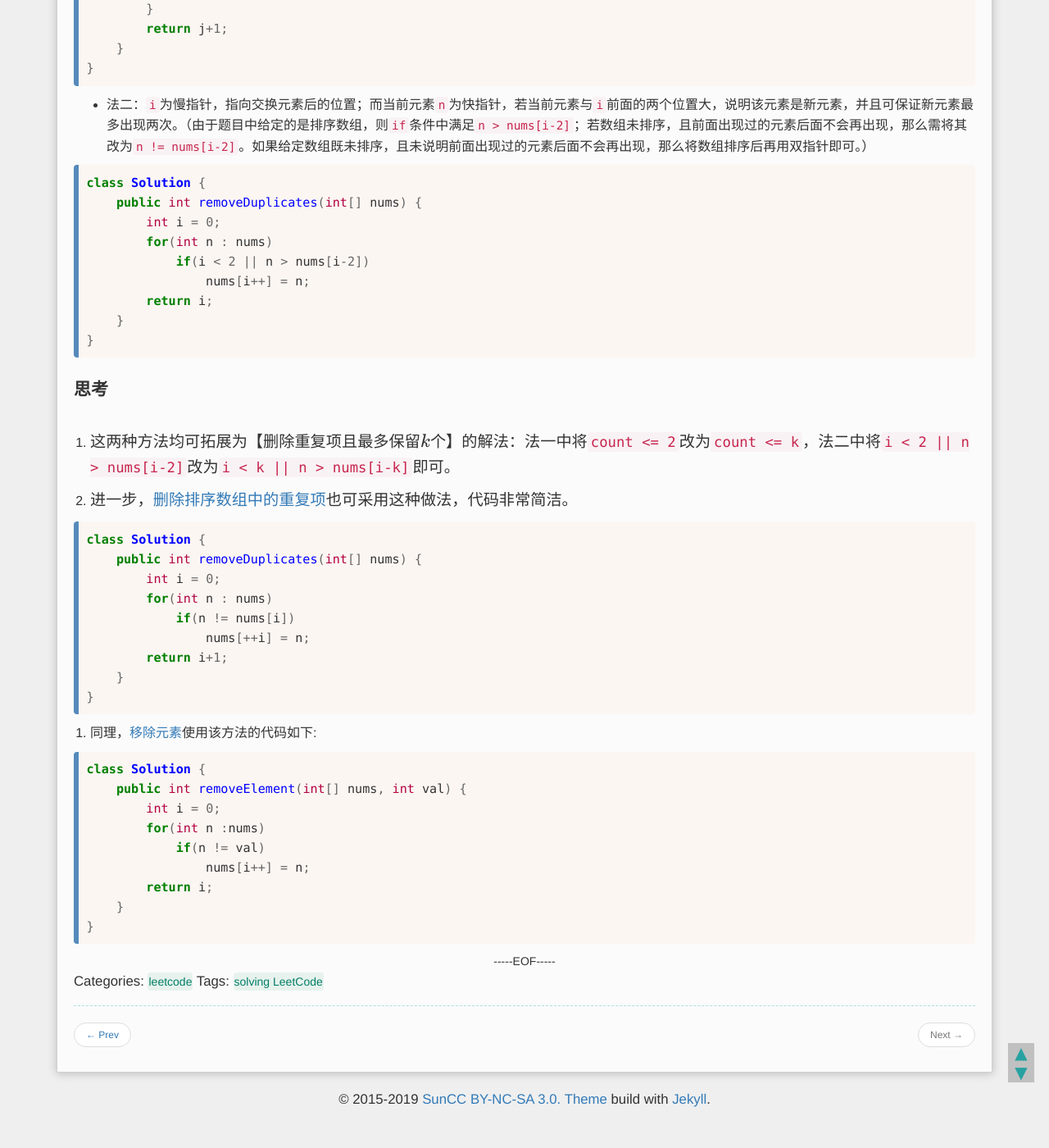
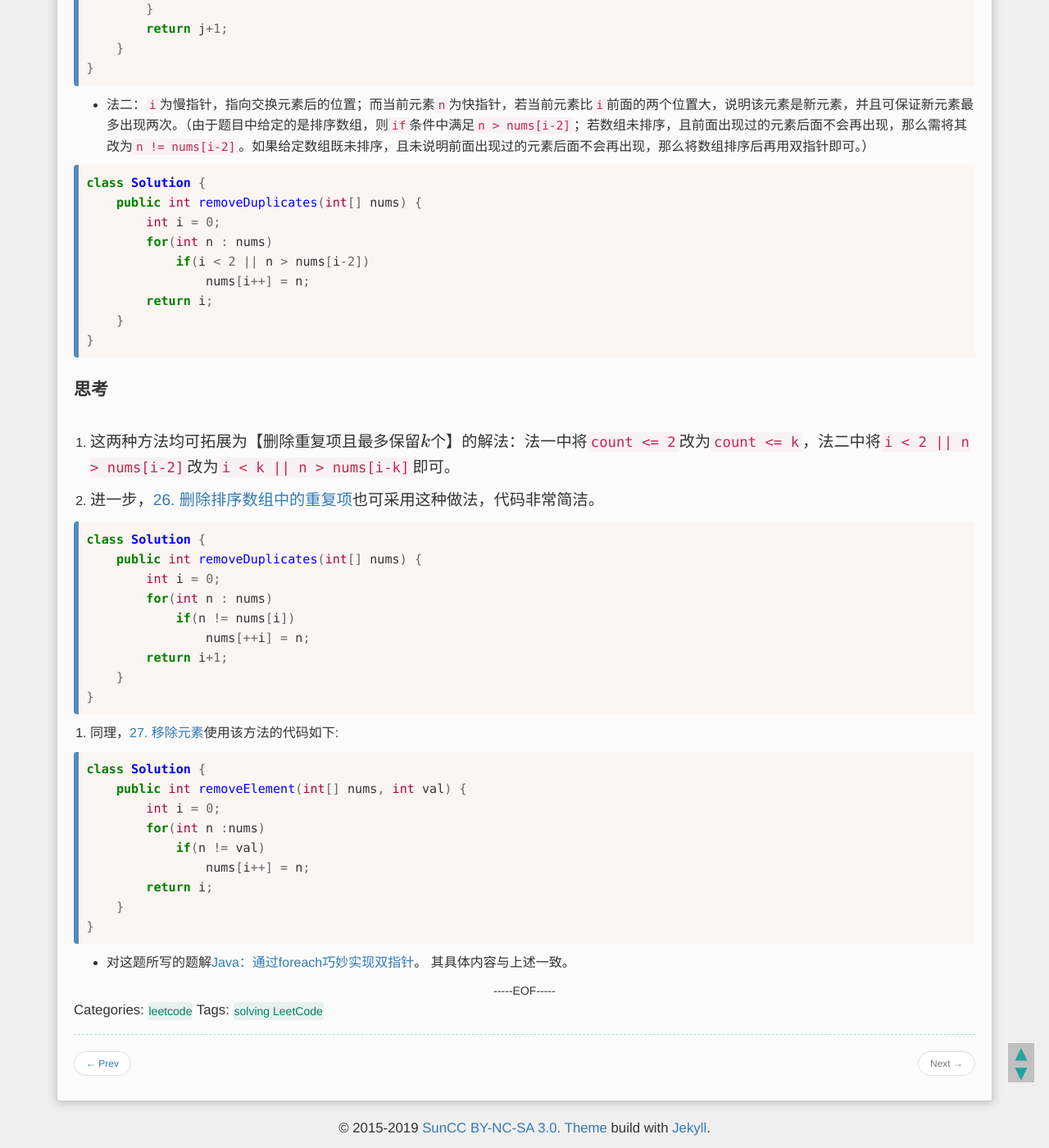
Before and after one commit to YurieSun/YurieSun.github.io, a Jekyll site: the page built from _posts/2019-12-09-leetcode-0080-remove-duplicates-from-sorted-array-ii.md, in a window 1280 px wide and 1400 px high, scrolled down 840 px. Shown: the whole window at 82% size. Built offline with Jekyll 4.4.1, drawn with Linux system fonts in a browser that asks for light colours; formulas are drawn with MathJax 3; before the commit the page ends 2205 px from its top, so only the background shows below that.

Commit message:
revise description

````diff
--- a/_posts/2019-12-09-leetcode-0080-remove-duplicates-from-sorted-array-ii.md
+++ b/_posts/2019-12-09-leetcode-0080-remove-duplicates-from-sorted-array-ii.md
@@ -35,7 +35,7 @@ class Solution {
 }
 ```
 
-* 法二：`i`为慢指针，指向交换元素后的位置；而当前元素`n`为快指针，若当前元素与`i`前面的两个位置大，说明该元素是新元素，并且可保证新元素最多出现两次。（由于题目中给定的是排序数组，则`if`条件中满足`n > nums[i-2]`；若数组未排序，且前面出现过的元素后面不会再出现，那么需将其改为`n != nums[i-2]`。如果给定数组既未排序，且未说明前面出现过的元素后面不会再出现，那么将数组排序后再用双指针即可。）
+* 法二：`i`为慢指针，指向交换元素后的位置；而当前元素`n`为快指针，若当前元素比`i`前面的两个位置大，说明该元素是新元素，并且可保证新元素最多出现两次。（由于题目中给定的是排序数组，则`if`条件中满足`n > nums[i-2]`；若数组未排序，且前面出现过的元素后面不会再出现，那么需将其改为`n != nums[i-2]`。如果给定数组既未排序，且未说明前面出现过的元素后面不会再出现，那么将数组排序后再用双指针即可。）
 
 ```java
 class Solution {
@@ -53,7 +53,7 @@ class Solution {
 
 1. 这两种方法均可拓展为【删除重复项且最多保留$k$个】的解法：法一中将`count <= 2`改为`count <= k`，法二中将`i < 2 || n > nums[i-2]`改为`i < k || n > nums[i-k]`即可。
 
-2. 进一步，[删除排序数组中的重复项](https://leetcode-cn.com/problems/remove-duplicates-from-sorted-array/)也可采用这种做法，代码非常简洁。
+2. 进一步，[26. 删除排序数组中的重复项](https://leetcode-cn.com/problems/remove-duplicates-from-sorted-array/)也可采用这种做法，代码非常简洁。
 
 ```java
 class Solution {
@@ -67,7 +67,7 @@ class Solution {
 }
 ```
 
-3. 同理，[移除元素](https://leetcode-cn.com/problems/remove-element/)使用该方法的代码如下:
+3. 同理，[27. 移除元素](https://leetcode-cn.com/problems/remove-element/)使用该方法的代码如下:
 
 ```java
 class Solution {
@@ -80,3 +80,6 @@ class Solution {
     }
 }
 ```
+
+* 对这题所写的题解[Java：通过foreach巧妙实现双指针](https://leetcode-cn.com/problems/remove-duplicates-from-sorted-array-ii/solution/javatong-guo-foreachqiao-miao-shi-xian-shuang-zhi-/)。
+其具体内容与上述一致。
````
